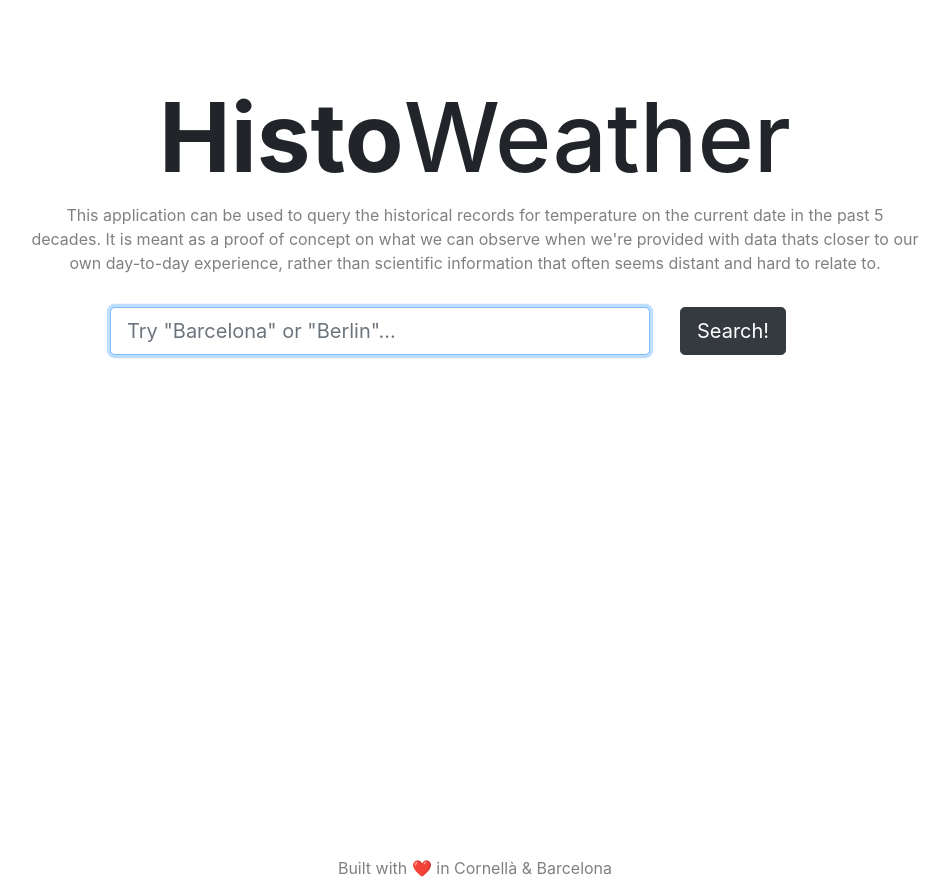
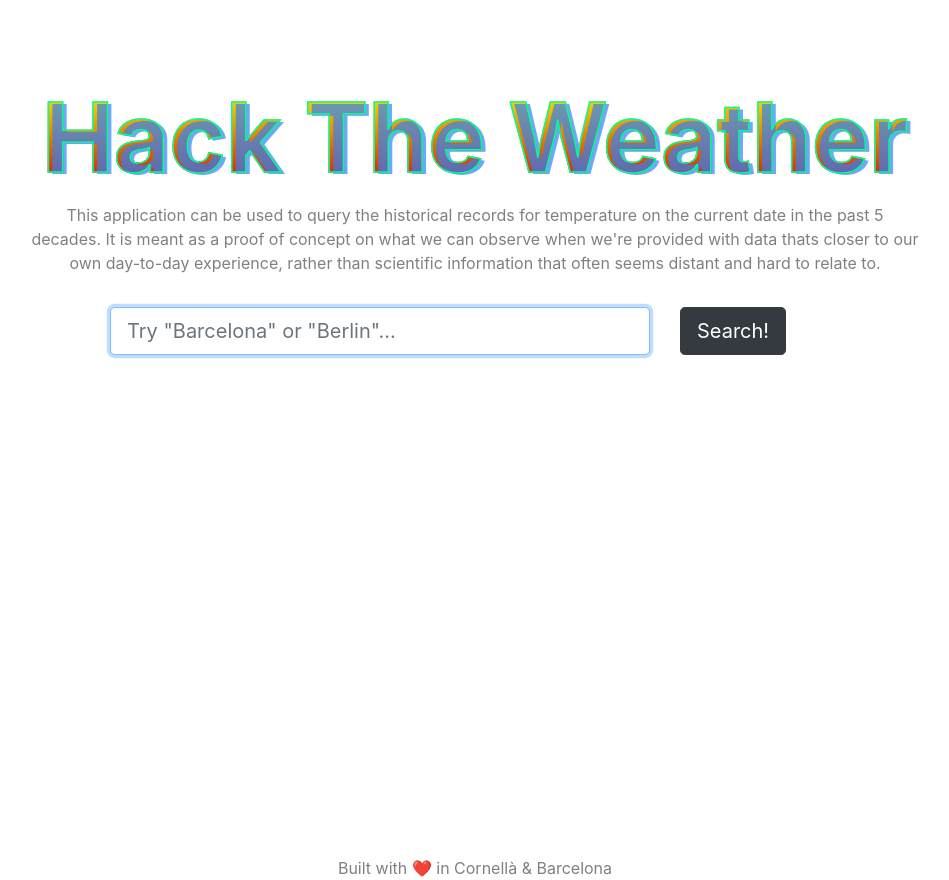
Before and after one commit to anabellaspinelli/delta-weather, a React (Create React App) app: page / in a window 1280 px wide. Shown: the whole page, without its empty margins (165-1114 px from the left). Built offline with nearby package versions, Linux system fonts and the light colour scheme.

Commit message:
feat: add hacky wacky title styles

```diff
--- a/public/index.html
+++ b/public/index.html
@@ -10,8 +10,8 @@
             content="Today's weather compared with the same day in past 5 decades."
         />
         <!-- Primary Meta Tags -->
-        <title>Histo Weather</title>
-        <meta name="title" content="Histo Weather" />
+        <title>Hack the Weather</title>
+        <meta name="title" content="Hack the Weather" />
         <meta
             name="description"
             content="Today's weather compared to yesterday's"
@@ -23,7 +23,7 @@
             property="og:url"
             content="https://hack-the-weather.netlify.app/"
         />
-        <meta property="og:title" content="Histo Weather" />
+        <meta property="og:title" content="Hack the Weather" />
         <meta
             property="og:description"
             content="Today's weather compared to yesterday's"
@@ -39,7 +39,7 @@
             property="twitter:url"
             content="https://hack-the-weather.netlify.app/"
         />
-        <meta property="twitter:title" content="Histo Weather" />
+        <meta property="twitter:title" content="Hack the Weather" />
         <meta
             property="twitter:description"
             content="Today's weather compared to yesterday's"
@@ -49,8 +49,8 @@
             content="https://www.therelicans.com/images/bP2hQILgR_B7gcsod5rZS16x78_COnN_YRvL8G7f-ag/s:1000:420/mb:500000/aHR0cHM6Ly93d3cu/dGhlcmVsaWNhbnMu/Y29tL3JlbW90ZWlt/YWdlcy91cGxvYWRz/L2FydGljbGVzL3Rr/NHhwYjF1NzgzbmNm/NzMzMjBxLnBuZw"
         />
         <!-- Primary Meta Tags -->
-        <title>Histo Weather</title>
-        <meta name="title" content="Histo Weather" />
+        <title>Hack the Weather</title>
+        <meta name="title" content="Hack the Weather" />
         <meta
             name="description"
             content="Today's weather compared to yesterday's"
@@ -62,7 +62,7 @@
             property="og:url"
             content="https://hack-the-weather.netlify.app/"
         />
-        <meta property="og:title" content="Histo Weather" />
+        <meta property="og:title" content="Hack the Weather" />
         <meta
             property="og:description"
             content="Today's weather compared to yesterday's"
@@ -78,7 +78,7 @@
             property="twitter:url"
             content="https://hack-the-weather.netlify.app/"
         />
-        <meta property="twitter:title" content="Histo Weather" />
+        <meta property="twitter:title" content="Hack the Weather" />
         <meta
             property="twitter:description"
             content="Today's weather compared to yesterday's"
@@ -2575,7 +2575,7 @@
       work correctly both with client-side routing and a non-root public URL.
       Learn how to configure a non-root public URL by running `npm run build`.
     -->
-        <title>Histo Weather</title>
+        <title>Hack the Weather</title>
     </head>
     <body>
         <noscript>You need to enable JavaScript to run this app.</noscript>
--- a/src/App.js
+++ b/src/App.js
@@ -18,6 +18,14 @@ const FHContainer = styled(Container)`
 const PageTitle = styled.h1`
     text-align: center;
     font-size: 6rem;
+    background-image: -webkit-linear-gradient(#ff0, #c00);
+    -webkit-background-clip: text;
+    -webkit-text-fill-color: transparent;
+    text-shadow: 4px 2px rgb(50, 130, 250, 70%);
+    font-weight: 700;
+    position: relative;
+    -webkit-text-stroke: 1.5px #0f9;
+
     @media (max-width: 768px) {
         font-size: 3.5rem;
     }
@@ -81,8 +89,8 @@ const App = () => {
     return (
         <FHContainer className='App'>
             <div>
-                <PageTitle>
-                    <strong>Histo</strong>Weather
+                <PageTitle data-text='Hack The Weather'>
+                    Hack The Weather
                 </PageTitle>
                 <Intro>
                     {
```
Also changed, not shown: 1 other file (tests, documents, lock files or other folders).
